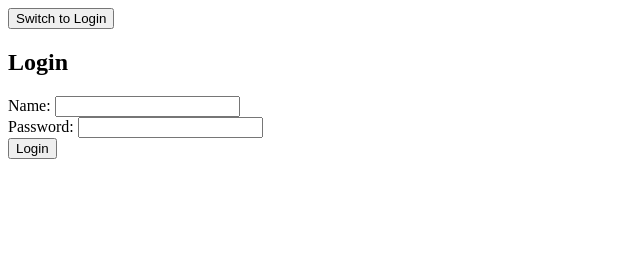
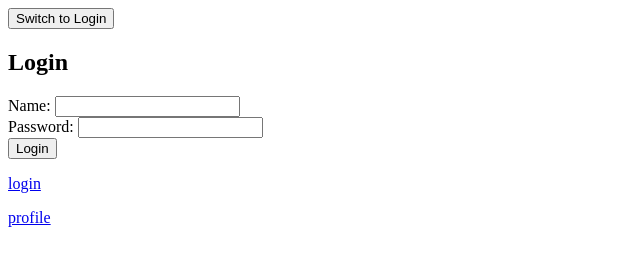
Before and after one commit to harsithakanwer/htmlcoding, a website: page authenticate/index.html in a window 1280 px wide. Shown: the whole page, without its empty margins (0-640 px from the left). Drawn offline with Linux system fonts and the light colour scheme.

Commit message:
Update index.html

```diff
--- a/authenticate/index.html
+++ b/authenticate/index.html
@@ -4,8 +4,6 @@
     <title>Login/Signup Page</title>
 </head>
 <body>
-
-
     <button id="switch-to-login" onclick="toggleForm('login')">Switch to Login</button>
     <button id="switch-to-signup" onclick="toggleForm('signup')" style="display: none;">Switch to Signup</button>
 
@@ -19,6 +17,8 @@
             <input type="button" value="Login" onclick="login()">
         </form>
     </div>
+    <p> <a href = "/login">login</a></p>
+    <p> <a href = "/profile">profile</a></p>
 
     <div id="signup-form" style="display: none;">
         <h2>Signup</h2>
```
